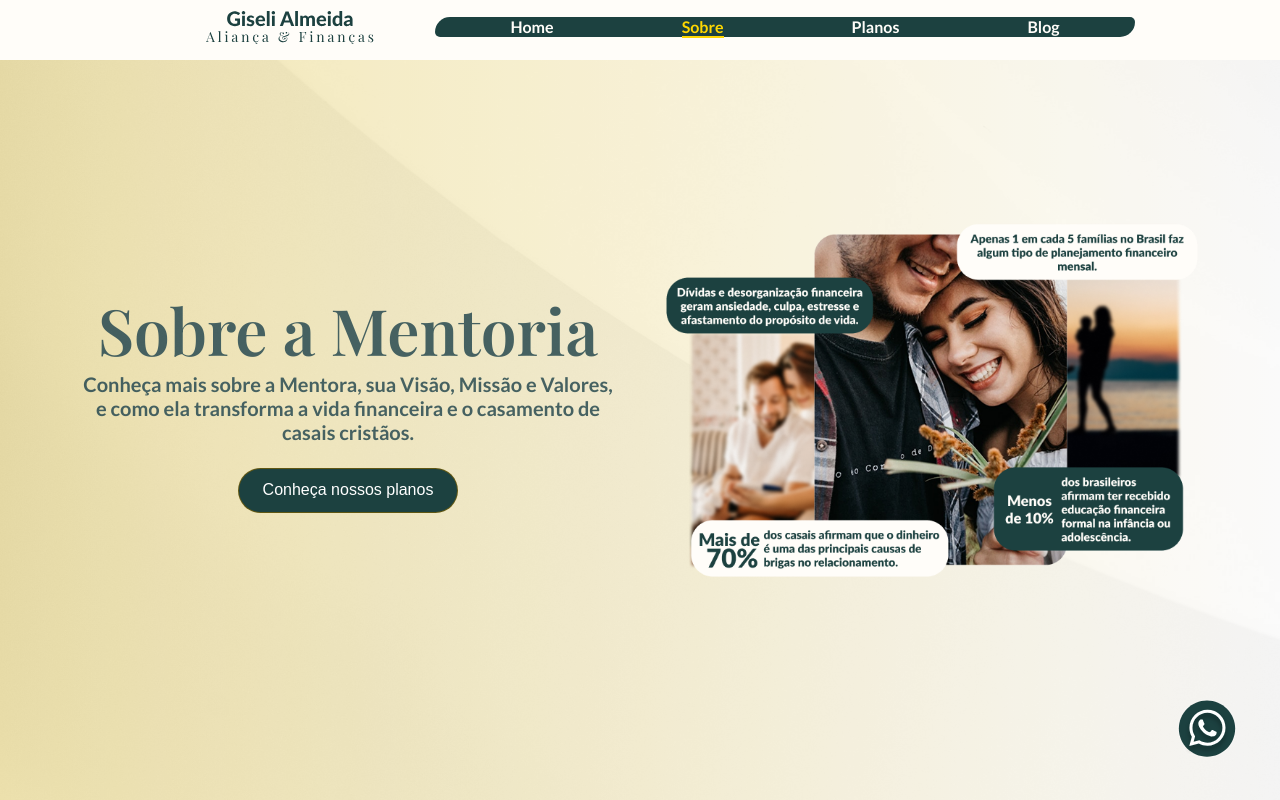
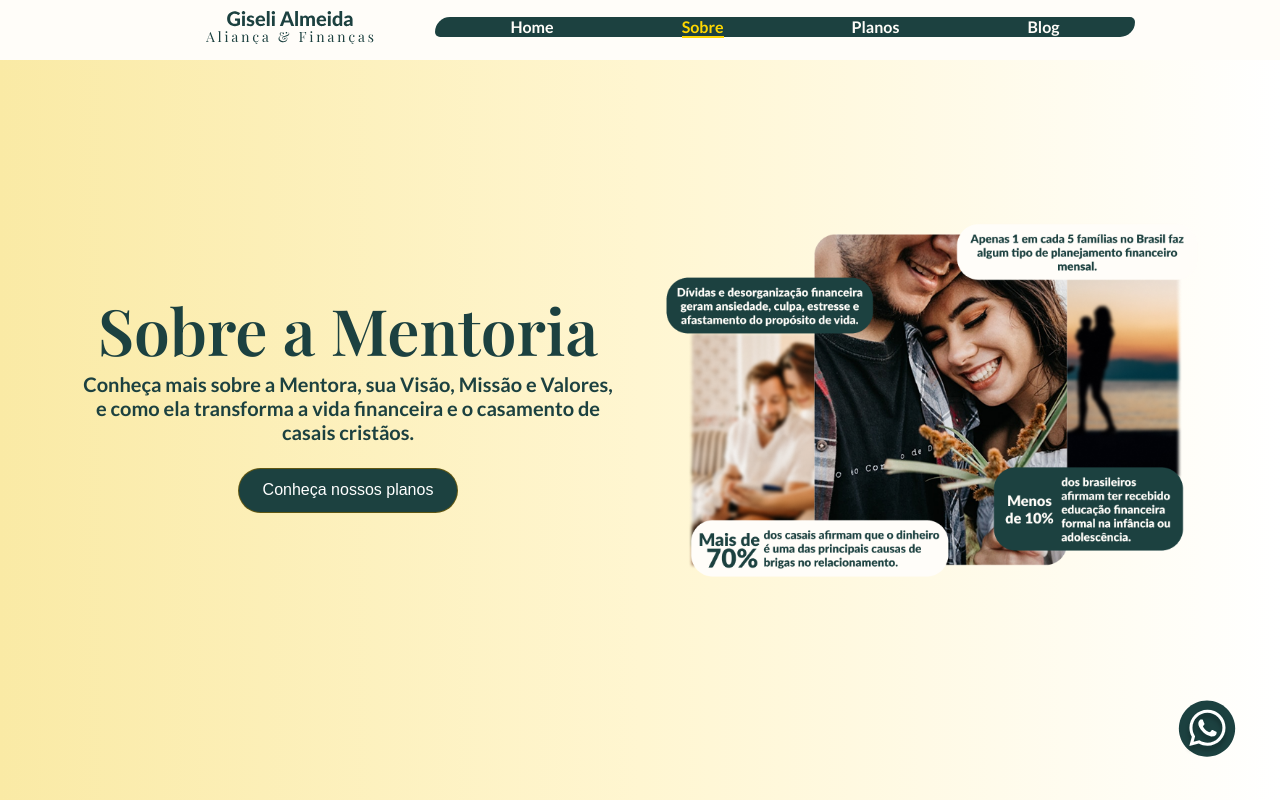
Before and after one commit to Hicaro-Andre/educacao_financeira_web, a React (Vite) app: page /about in a window 1280 px wide. Built offline with nearby package versions, Linux system fonts and the light colour scheme; a web font is replaced by a local one.

Commit message:
feat: hero

```diff
--- a/src/components/Benefits.jsx
+++ b/src/components/Benefits.jsx
@@ -34,7 +34,7 @@ const Benefits = () => {
       <div className="benefits-grid">
         <div className="benefits-list positive" ref={positiveRef}>
           <div className="section-header">
-            <h2>Para você se...</h2>
+            <h2>É Para você se...</h2>
           </div>
           <ul>
             <li>Deseja aprender a lidar com o dinheiro de forma bíblica e consciente</li>
--- a/src/styles/MentoringAbout.css
+++ b/src/styles/MentoringAbout.css
@@ -13,7 +13,7 @@
 }
 
 
-.mentoring-about::before {
+/* .mentoring-about::before {
   content: "";
   position: absolute;
   top: 0;
@@ -27,7 +27,7 @@
   opacity: 0.25;
   z-index: 0;
   pointer-events: none;
-}
+} */
 
 .mentoring-about h3 {
   color: #1c4140;
@@ -37,6 +37,7 @@
   font-weight: 600;
   line-height: normal;
   text-align: center;
+
 }
 
 .mentoring-about p {
```
